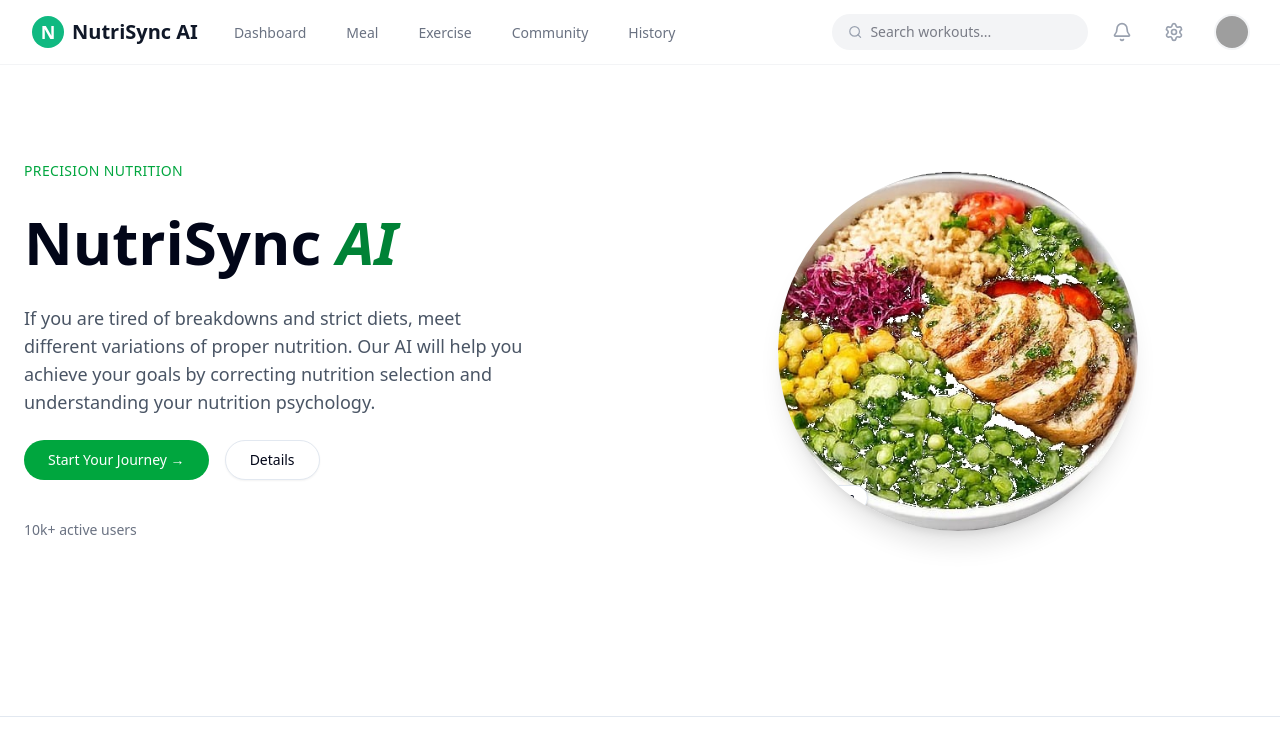
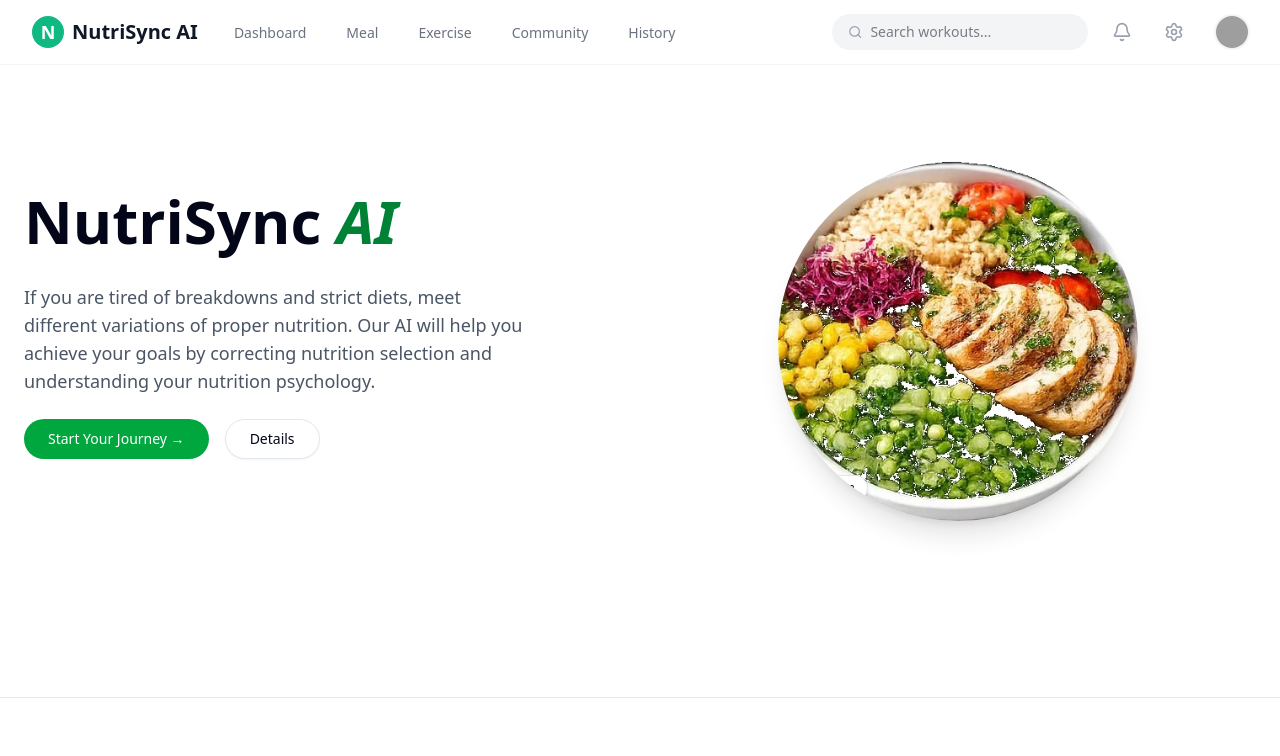
Before and after one commit to durgaprasadg1/hackArena-26, a Next.js app: page / in a window 1280 px wide. Shown: the top 756 px of the page. Built offline with nearby package versions, Linux system fonts and the light colour scheme; grey boxes are pictures that could not be loaded.

Commit message:
nav Changed, home page fixed

```diff
--- a/app/components/Home/hero-sections.jsx
+++ b/app/components/Home/hero-sections.jsx
@@ -9,9 +9,6 @@ export default function HeroSection() {
       {/* LEFT CONTENT */}
       <div className="space-y-6">
 
-        <p className="text-sm text-green-600 tracking-wide uppercase">
-          Precision Nutrition
-        </p>
 
         <h1 className="text-4xl md:text-6xl font-bold leading-tight">
           NutriSync <span className="text-green-700 italic">AI</span>
@@ -55,7 +52,6 @@ export default function HeroSection() {
             <img className="w-7 h-7 rounded-full border" src="/user3.jpg" />
           </div> */}
 
-          <span>10k+ active users</span>
 
         </div>
 
```
